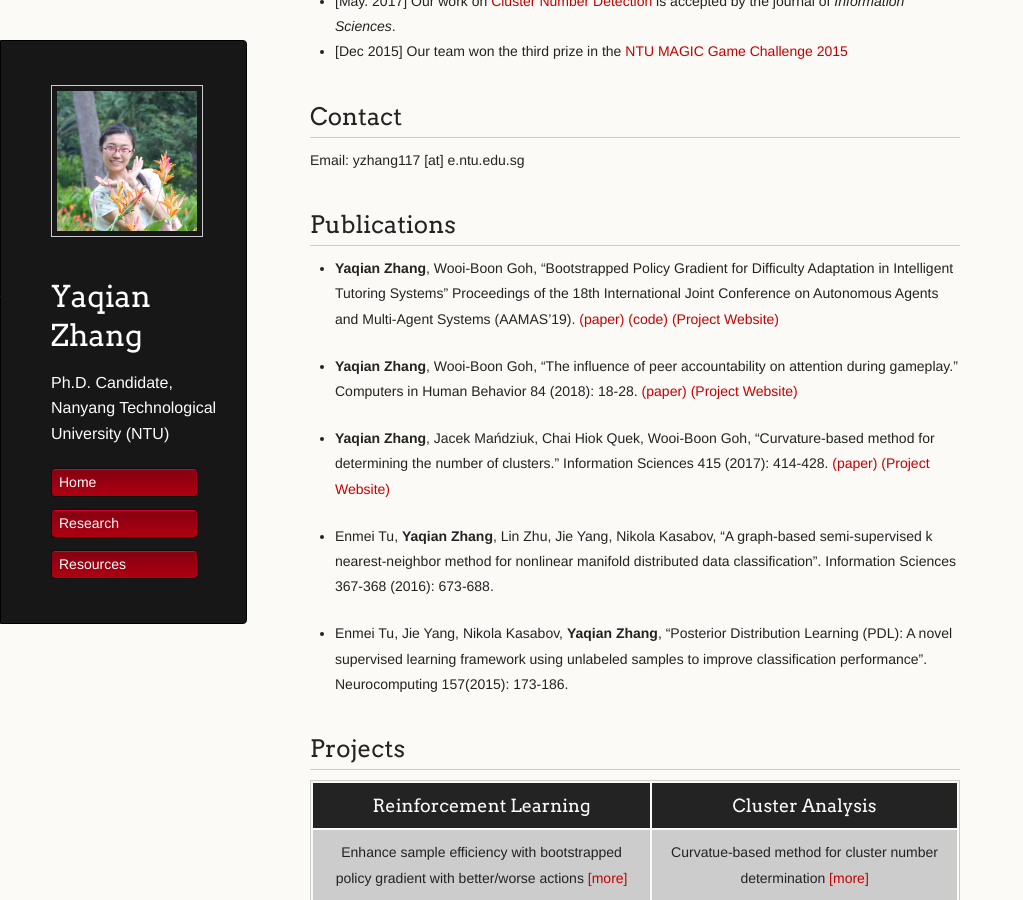
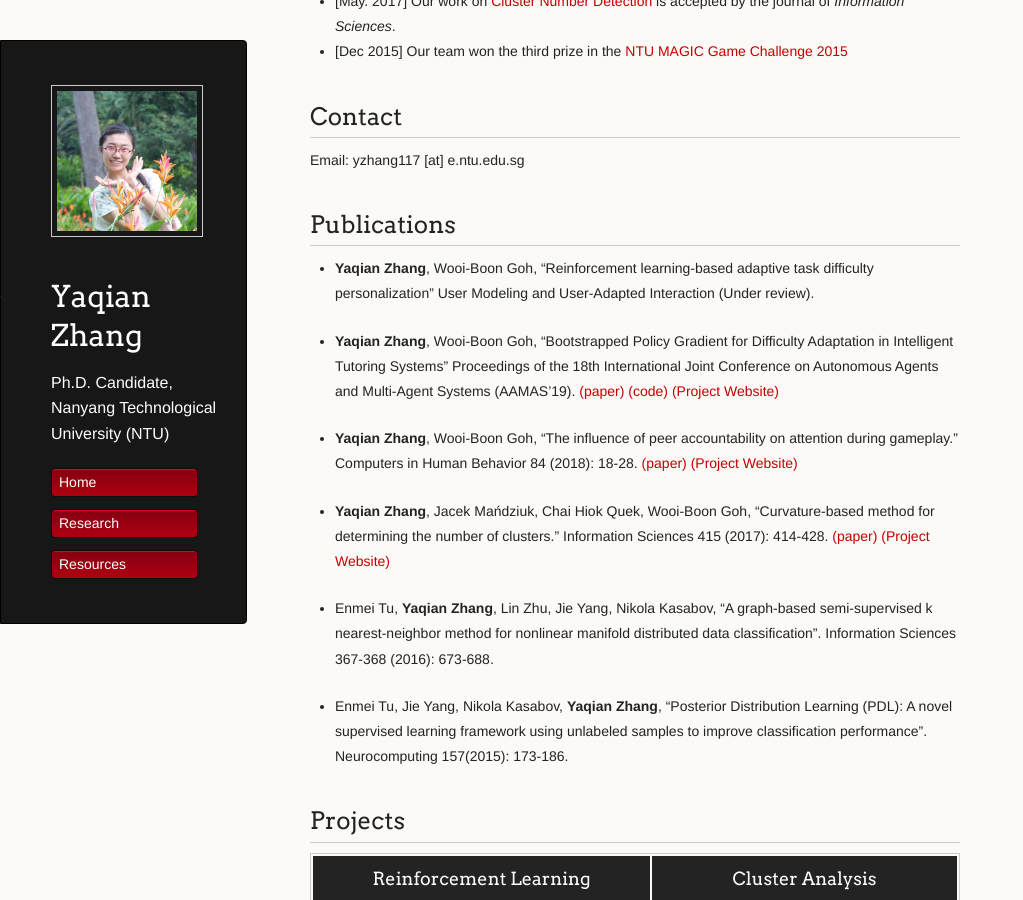
Before and after one commit to YaqianZhang/yaqianzhang.github.io, a Jekyll site: the page built from index.md, in a window 1280 px wide and 900 px high, scrolled down 880 px. Shown: the whole window, without its empty margins (0-1023 px from the left). Built offline with Jekyll 4.4.1, drawn with Linux system fonts in a browser that asks for light colours; our own code applies the rules of GitHub Pages for plain Markdown files.

Commit message:
Update index.md

```diff
--- a/index.md
+++ b/index.md
@@ -31,6 +31,8 @@ Email: yzhang117 [at] e.ntu.edu.sg
 
 
 ## Publications
+* **Yaqian Zhang**, Wooi-Boon Goh, "Reinforcement learning-based adaptive task difficulty personalization" User Modeling and User-Adapted Interaction (Under review).
+
 * **Yaqian Zhang**, Wooi-Boon Goh, "Bootstrapped Policy Gradient for Difficulty Adaptation in Intelligent Tutoring Systems" Proceedings of the 18th International Joint Conference on Autonomous Agents and Multi-Agent Systems (AAMAS'19). [(paper)](papers/19_YaqianZhang_BootstrappedPolicyGradient_aamas.pdf) [(code)](https://github.com/YaqianZhang/Bootstrapped-policy-gradient-for-difficutly-adaptation) [(Project Website)](https://yaqianzhang.github.io/2018/06/30/boostrapped-policy-gradient.html)
 
 * **Yaqian Zhang**, Wooi-Boon Goh, "The influence of peer accountability on attention during gameplay." Computers in Human Behavior 84 (2018): 18-28. [(paper)](papers/18_YaqianZhang_PeerAccountability_CHB.pdf) [(Project Website)](https://yaqianzhang.github.io/2018/02/16/peer-accountability-on-attention.html)
```
